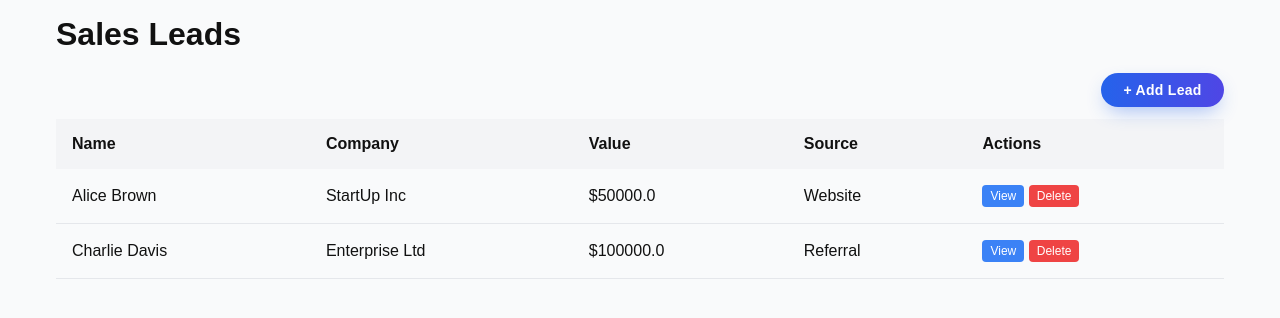
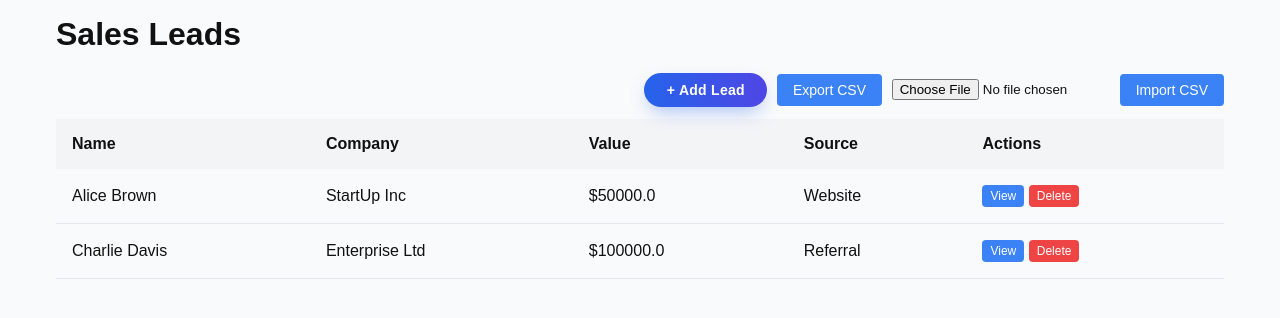
Before and after one commit to pstehlik123/CRM_PROJECT, a Flask app: page /leads in a window 1280 px wide. Shown: the part 93-411 px from the top of the page. Run offline with Flask 3, Linux system fonts and the light colour scheme; a user stored in the database is signed in; data comes from the database, SQL or seed files in the repository.

Commit message:
Changes to be committed: 	modified:   app.py 	new file:   csv_service.py 	modified:   static/css/style.css 	modified:   templates/customers.html 	modified:   templates/leads.html

```diff
--- a/app.py
+++ b/app.py
@@ -1,4 +1,4 @@
-from flask import Flask, render_template, request, redirect, url_for, flash
+from flask import Flask, render_template, request, redirect, url_for, flash, Response
 from flask_login import login_required, current_user
 from flask_session import Session
 from models import db, Customer, Lead
@@ -6,6 +6,7 @@ from models import db, Customer, Lead
 from auth import auth_bp, login_manager, admin_required
 from api import api_bp
 from database import init_db
+from csv_service import CSVService
 from flasgger import Swagger
 
 app = Flask(__name__)
@@ -130,6 +131,38 @@ def delete_customer(customer_id):
     return redirect(url_for('customers'))
 
 
+@app.route('/customers/export')
+@login_required
+@admin_required
+def export_customers_csv():
+    csv_data = CSVService.export_customers()
+    return Response(
+        csv_data,
+        mimetype='text/csv',
+        headers={"Content-Disposition": "attachment; filename=customers.csv"}
+    )
+
+
+@app.route('/customers/import', methods=['POST'])
+@login_required
+@admin_required
+def import_customers_csv():
+    file = request.files.get('csv_file')
+    if not file or not file.filename:
+        flash('Please select a CSV file for import.', 'error')
+        return redirect(url_for('customers'))
+
+    try:
+        imported, skipped = CSVService.import_customers(file)
+        flash(f'Customer import finished. Imported: {imported}, Skipped: {skipped}.', 'success')
+    except ValueError as e:
+        flash(f'Import failed: {e}', 'error')
+    except Exception:
+        flash('Unexpected error while importing customers CSV.', 'error')
+
+    return redirect(url_for('customers'))
+
+
 # -----------------------
 # Leads (HTML Views)
 # -----------------------
@@ -188,6 +221,38 @@ def delete_lead(lead_id):
     return redirect(url_for('leads'))
 
 
+@app.route('/leads/export')
+@login_required
+@admin_required
+def export_leads_csv():
+    csv_data = CSVService.export_leads()
+    return Response(
+        csv_data,
+        mimetype='text/csv',
+        headers={"Content-Disposition": "attachment; filename=leads.csv"}
+    )
+
+
+@app.route('/leads/import', methods=['POST'])
+@login_required
+@admin_required
+def import_leads_csv():
+    file = request.files.get('csv_file')
+    if not file or not file.filename:
+        flash('Please select a CSV file for import.', 'error')
+        return redirect(url_for('leads'))
+
+    try:
+        imported, skipped = CSVService.import_leads(file)
+        flash(f'Lead import finished. Imported: {imported}, Skipped: {skipped}.', 'success')
+    except ValueError as e:
+        flash(f'Import failed: {e}', 'error')
+    except Exception:
+        flash('Unexpected error while importing leads CSV.', 'error')
+
+    return redirect(url_for('leads'))
+
+
 # -----------------------
 # Error Handlers
 # -----------------------
--- a/static/css/style.css
+++ b/static/css/style.css
@@ -114,6 +114,19 @@ body {
     margin-bottom: 0.75rem;
     display: flex;
     justify-content: flex-end;
+    align-items: center;
+    gap: 0.6rem;
+    flex-wrap: wrap;
+}
+
+.inline-form {
+    display: inline-flex;
+    align-items: center;
+    gap: 0.5rem;
+}
+
+.inline-form input[type="file"] {
+    max-width: 220px;
 }
 
 .table {
--- a/templates/customers.html
+++ b/templates/customers.html
@@ -6,6 +6,11 @@
 {% if current_user.is_admin() %}
 <div class="admin-actions">
     <a href="{{ url_for('add_customer') }}" class="btn btn-admin">+ Add Customer</a>
+    <a href="{{ url_for('export_customers_csv') }}" class="btn btn-primary">Export CSV</a>
+    <form method="POST" action="{{ url_for('import_customers_csv') }}" enctype="multipart/form-data" class="inline-form">
+        <input type="file" name="csv_file" accept=".csv" required>
+        <button type="submit" class="btn btn-primary">Import CSV</button>
+    </form>
 </div>
 {% endif %}
 
--- a/templates/leads.html
+++ b/templates/leads.html
@@ -6,6 +6,11 @@
 {% if current_user.is_admin() %}
 <div class="admin-actions">
     <a href="{{ url_for('add_lead') }}" class="btn btn-admin">+ Add Lead</a>
+    <a href="{{ url_for('export_leads_csv') }}" class="btn btn-primary">Export CSV</a>
+    <form method="POST" action="{{ url_for('import_leads_csv') }}" enctype="multipart/form-data" class="inline-form">
+        <input type="file" name="csv_file" accept=".csv" required>
+        <button type="submit" class="btn btn-primary">Import CSV</button>
+    </form>
 </div>
 {% endif %}
 
```
Also changed, not shown: csv_service.py (added, +130 -0 lines).
